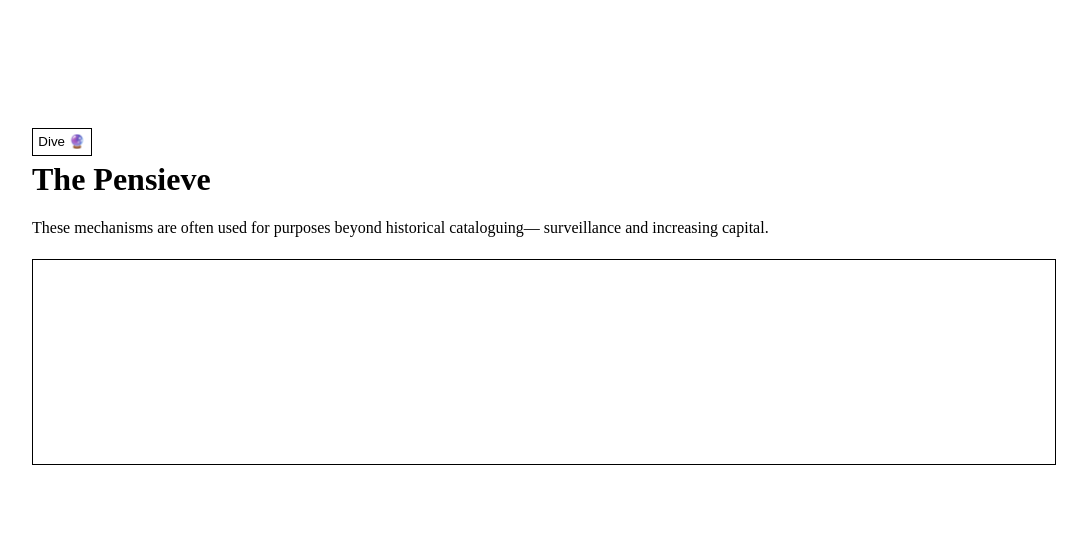
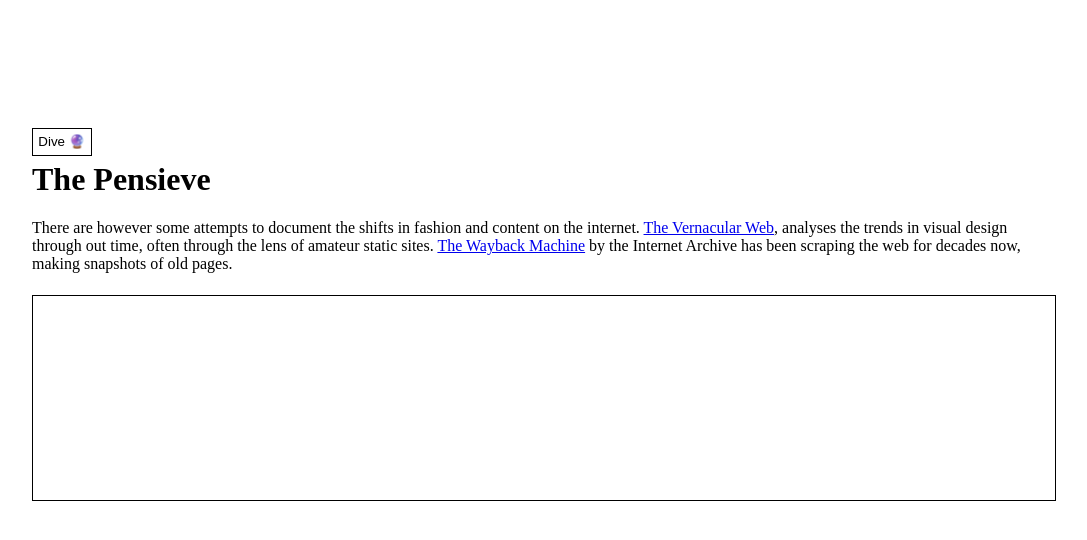
Before and after one commit to MLuebbers/pensieve, a plain HTML site: page frame.html in a window 1280 px wide. Shown: the whole page, without its empty margins (96-1183 px from the left). Drawn offline with nearby package versions, Linux system fonts and the light colour scheme.

Commit message:
(TEXT) There are however some attempts to documents the shifts

```diff
--- a/frame.html
+++ b/frame.html
@@ -10,7 +10,8 @@
             <button onclick="buttonClick()">Dive 🔮</button>
             <h1>The Pensieve</h1>
             <p>
-               These mechanisms are often used for purposes beyond historical cataloguing— surveillance and increasing capital.
+               There are however some attempts to document the shifts in fashion and content on the internet. <a href="http://art.teleportacia.org/observation/vernacular/">The Vernacular Web</a>, analyses the trends in visual design through out time, often through the lens of amateur static sites. <a href="https://archive.org/web/">The Wayback Machine</a> by the Internet Archive has been scraping the web for decades now, making snapshots of old pages.
+
             <div class="frame">
 
             </div>
```
